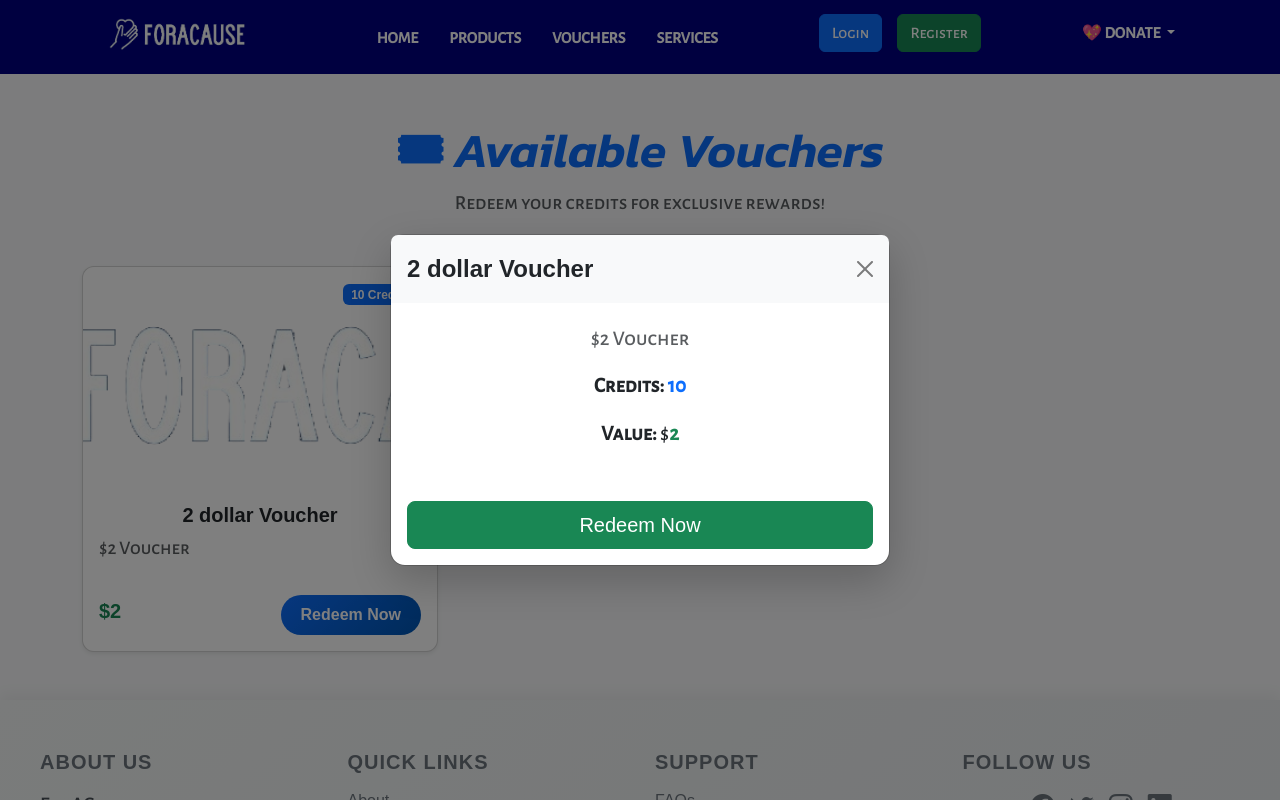
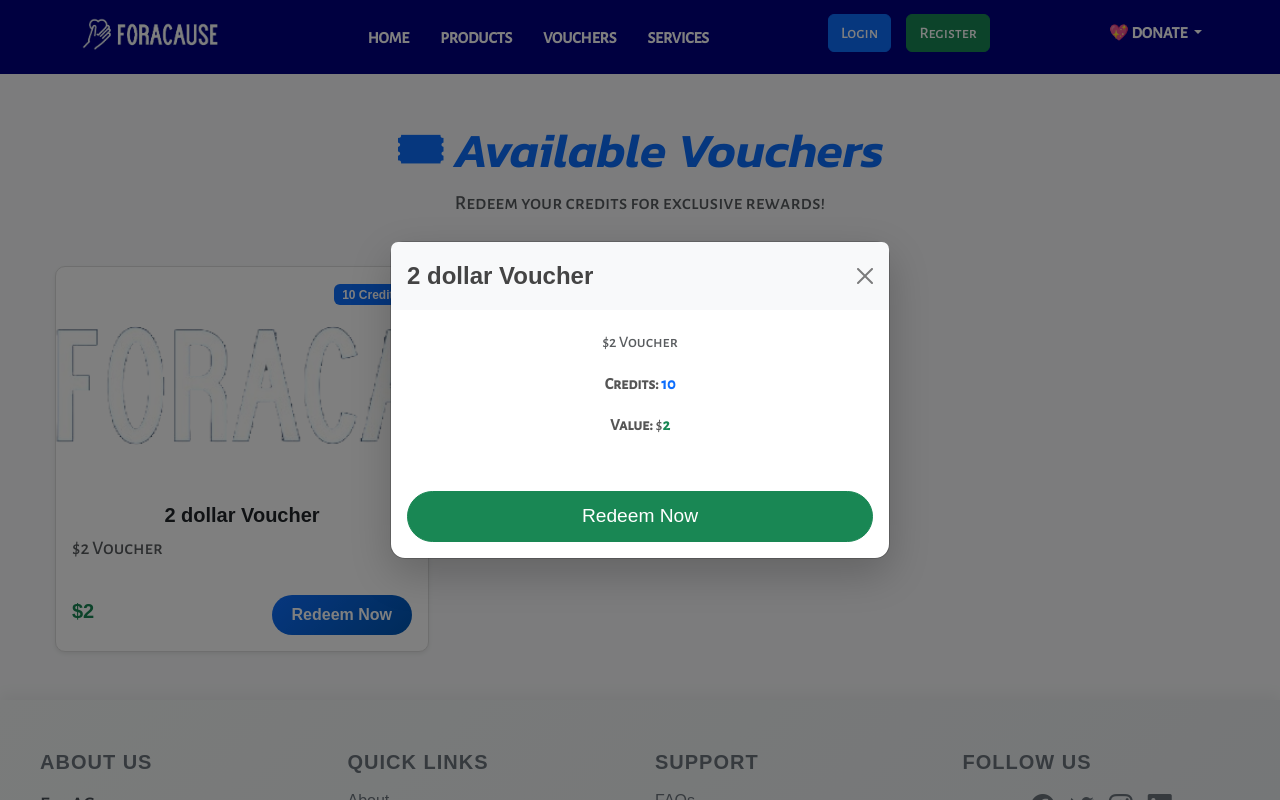
Before and after one commit to NathanNathan-web/ForACauseUpdate-main, a Flask app: page /voucher in a window 1280 px wide, after a click that opens the changed part. Run offline with Flask 2, Linux system fonts and the light colour scheme; some web fonts are replaced.

Commit message:
slight changes to donate and voucher

```diff
--- a/ForACause/Src/templates/voucher.html
+++ b/ForACause/Src/templates/voucher.html
@@ -1,11 +1,10 @@
 {% extends "base.html" %}
-
 {% block title %}ForACause - Vouchers{% endblock %}
 
 {% block content %}
 <div class="container py-5">
     <!-- Flash Messages -->
-    {% with messages = get_flashed_messages(with_categories=True) %}
+    {% with messages = get_flashed_messages(with_categories=true) %}
         {% if messages %}
             <div class="alert alert-info alert-dismissible fade show mb-4 text-center shadow-sm" role="alert">
                 {% for category, message in messages %}
@@ -21,11 +20,12 @@
         <p class="lead text-muted">Redeem your credits for exclusive rewards!</p>
     </div>
 
-    <div class="row row-cols-1 row-cols-md-2 row-cols-lg-3 g-4">
-        {% for voucher in vouchers_list %}
-            {% if voucher.isValid %}
+    <div class="row row-cols-1 row-cols-md-2 row-cols-lg-3 g-4" id="voucherContainer">
+        {% for voucher in vouchers_list if voucher.isValid %}
         <div class="col">
-            <div class="card voucher-card shadow-sm" data-bs-toggle="modal" data-bs-target="#voucherModal"
+            <div class="card voucher-card shadow-sm"
+                 data-bs-toggle="modal"
+                 data-bs-target="#voucherModal"
                  data-voucher-id="{{ voucher.id }}"
                  data-voucher-name="{{ voucher.name }}"
                  data-voucher-description="{{ voucher.description }}"
@@ -45,14 +45,11 @@
 
                     <div class="d-flex justify-content-between align-items-center mt-3">
                         <span class="h5 text-success fw-bold">${{ voucher.value }}</span>
-                        <button class="btn btn-primary redeem-btn">
-                            Redeem Now
-                        </button>
+                        <button class="btn btn-primary redeem-btn">Redeem Now</button>
                     </div>
                 </div>
             </div>
         </div>
-        {% endif %}
         {% endfor %}
     </div>
 
@@ -64,7 +61,7 @@
     {% endif %}
 </div>
 
-<!-- Modal for Voucher Details -->
+<!-- Voucher Details Modal -->
 <div class="modal fade" id="voucherModal" tabindex="-1" aria-labelledby="voucherModalLabel" aria-hidden="true">
     <div class="modal-dialog modal-dialog-centered">
         <div class="modal-content">
@@ -84,35 +81,39 @@
     </div>
 </div>
 
+<!-- Inline Styles -->
 <style>
-/* General Styles */
+/* Background & General */
 body {
     background: #f8f9fa;
     font-family: 'Poppins', sans-serif;
 }
-
-/* Card Styling */
-.voucher-card {
-    transition: transform 0.3s ease, box-shadow 0.3s ease;
-    border-radius: 12px;
-    overflow: hidden;
-    background: white;
+.container {
+    max-width: 1200px;
+    margin: auto;
+    padding: 0 15px;
 }
 
+/* Voucher Card */
+.voucher-card {
+    cursor: pointer;
+    transition: transform 0.3s ease, box-shadow 0.3s ease;
+    border: 1px solid #ddd;
+    border-radius: 10px;
+    background: white;
+    overflow: hidden;
+    box-shadow: 0 5px 15px rgba(0, 0, 0, 0.1);
+}
 .voucher-card:hover {
     transform: translateY(-5px);
-    box-shadow: 0 10px 25px rgba(0, 0, 0, 0.2);
+    box-shadow: 0 10px 20px rgba(0, 0, 0, 0.15);
 }
-
-/* Voucher Image */
 .voucher-image {
     height: 220px;
     object-fit: cover;
-    border-top-left-radius: 12px;
-    border-top-right-radius: 12px;
+    border-top-left-radius: 10px;
+    border-top-right-radius: 10px;
 }
-
-/* Badge Overlay */
 .voucher-overlay {
     position: absolute;
     top: 10px;
@@ -121,7 +122,7 @@ body {
     border-radius: 8px;
 }
 
-/* Button Styling */
+/* Redeem Button */
 .redeem-btn {
     background: linear-gradient(135deg, #0d6efd, #0056b3);
     border: none;
@@ -130,54 +131,52 @@ body {
     border-radius: 30px;
     transition: transform 0.3s ease, box-shadow 0.3s ease;
 }
-
 .redeem-btn:hover {
     background: linear-gradient(135deg, #0056b3, #003a70);
     transform: scale(1.05);
     box-shadow: 0 5px 15px rgba(0, 0, 0, 0.15);
 }
 
-/* Flash Messages */
-.alert {
-    border-radius: 8px;
-    font-size: 1rem;
-    padding: 10px;
-}
-
-/* Modal Styling */
+/* Modal */
 .modal-content {
     border-radius: 15px;
     box-shadow: 0 15px 40px rgba(0, 0, 0, 0.2);
 }
-
 .modal-header {
     border-bottom: none;
 }
-
 .modal-title {
     font-size: 1.5rem;
     font-weight: bold;
+    color: #444;
 }
-
 .modal-body {
     padding: 20px;
+    text-align: center;
 }
-
+.modal-body p {
+    font-size: 1rem;
+    color: #555;
+    line-height: 1.6;
+}
 .modal-footer {
     border-top: none;
     text-align: center;
 }
+.modal-footer .btn-success {
+    font-size: 1.2rem;
+    border-radius: 50px;
+    padding: 10px 20px;
+}
 
-/* Responsive Design */
+/* Responsive */
 @media (max-width: 768px) {
     .voucher-image {
         height: 180px;
     }
-
     .card-title {
-        font-size: 1.1rem;
+        font-size: 1.25rem;
     }
-
     .redeem-btn {
         font-size: 1rem;
         padding: 8px 16px;
@@ -185,32 +184,31 @@ body {
 }
 </style>
 
+<!-- JavaScript -->
 <script>
 document.addEventListener('DOMContentLoaded', function () {
-        const voucherCards = document.querySelectorAll('.voucher-card');
-        const voucherModal = document.getElementById('voucherModal');
-        const voucherModalLabel = document.getElementById('voucherModalLabel');
-        const voucherDescription = document.getElementById('voucherDescription');
-        const voucherCredits = document.getElementById('voucherCredits');
-        const voucherValue = document.getElementById('voucherValue');
-        const redeemLink = document.getElementById('redeemLink');
+    // Use event delegation to handle clicks on voucher cards
+    const voucherContainer = document.getElementById('voucherContainer');
+    if (voucherContainer) {
+        voucherContainer.addEventListener('click', function (event) {
+            const card = event.target.closest('.voucher-card');
+            if (!card) return;
 
-        voucherCards.forEach(card => {
-            card.addEventListener('click', function () {
-                const voucherId = this.getAttribute('data-voucher-id');
-                const voucherName = this.getAttribute('data-voucher-name');
-                const voucherDesc = this.getAttribute('data-voucher-description');
-                const voucherCreditsValue = this.getAttribute('data-voucher-credits');
-                const voucherValueAmount = this.getAttribute('data-voucher-value');
+            // Extract voucher data attributes
+            const voucherId = card.getAttribute('data-voucher-id');
+            const voucherName = card.getAttribute('data-voucher-name');
+            const voucherDesc = card.getAttribute('data-voucher-description');
+            const voucherCredits = card.getAttribute('data-voucher-credits');
+            const voucherValue = card.getAttribute('data-voucher-value');
 
-                voucherModalLabel.textContent = voucherName;
-                voucherDescription.textContent = voucherDesc;
-                voucherCredits.textContent = voucherCreditsValue;
-                voucherValue.textContent = voucherValueAmount;
-                redeemLink.href = `/redeemVoucher/${voucherId}`;
+            // Update modal content
+            document.getElementById('voucherModalLabel').textContent = voucherName;
+            document.getElementById('voucherDescription').textContent = voucherDesc;
+            document.getElementById('voucherCredits').textContent = voucherCredits;
+            document.getElementById('voucherValue').textContent = voucherValue;
+            document.getElementById('redeemLink').href = `/redeemVoucher/${voucherId}`;
         });
-        });
+    }
 });
 </script>
-
 {% endblock %}
```
Also changed, not shown: ForACause/Src/templates/donate.html (+35 -43 lines). Lines whose indentation alone changed are shown as unchanged.
